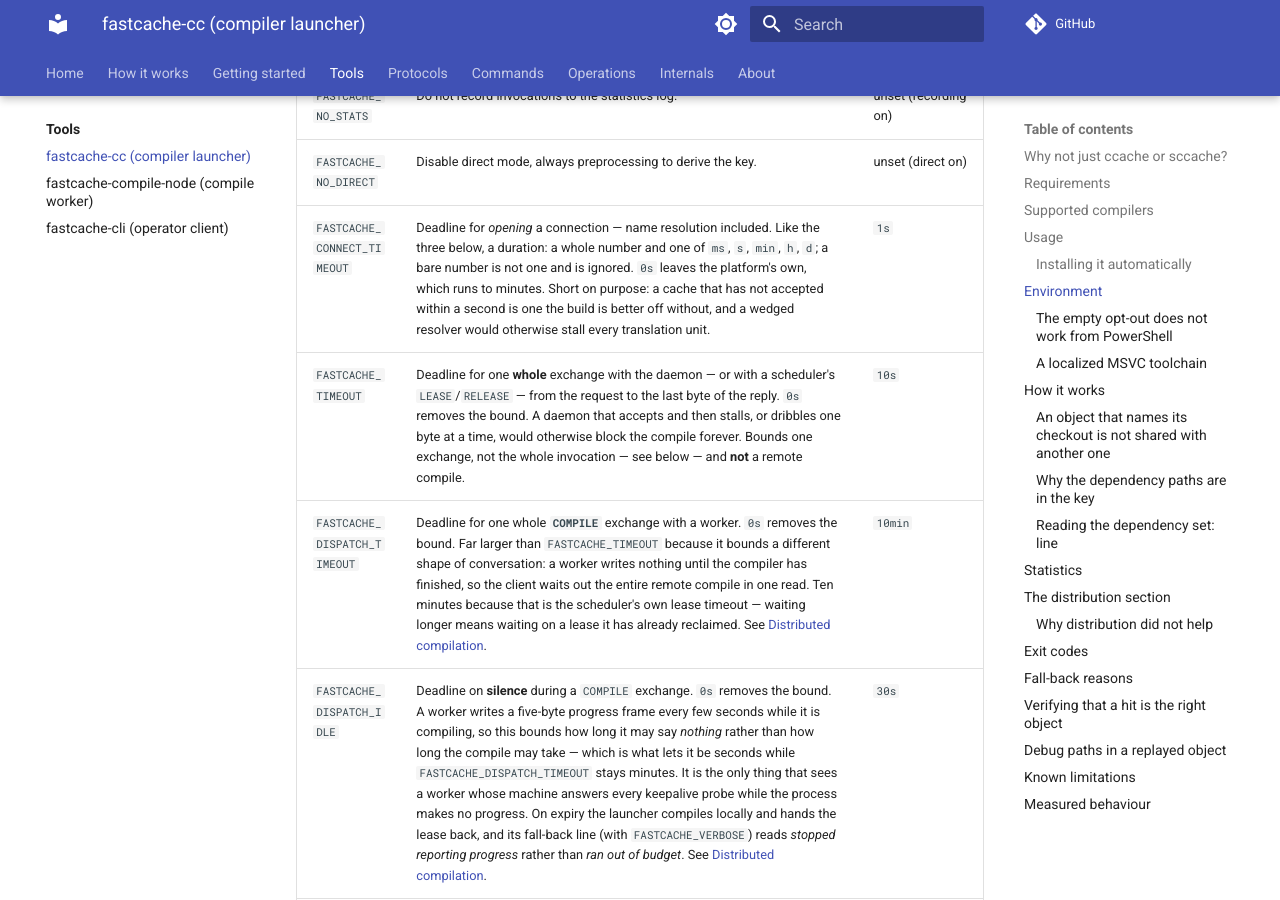
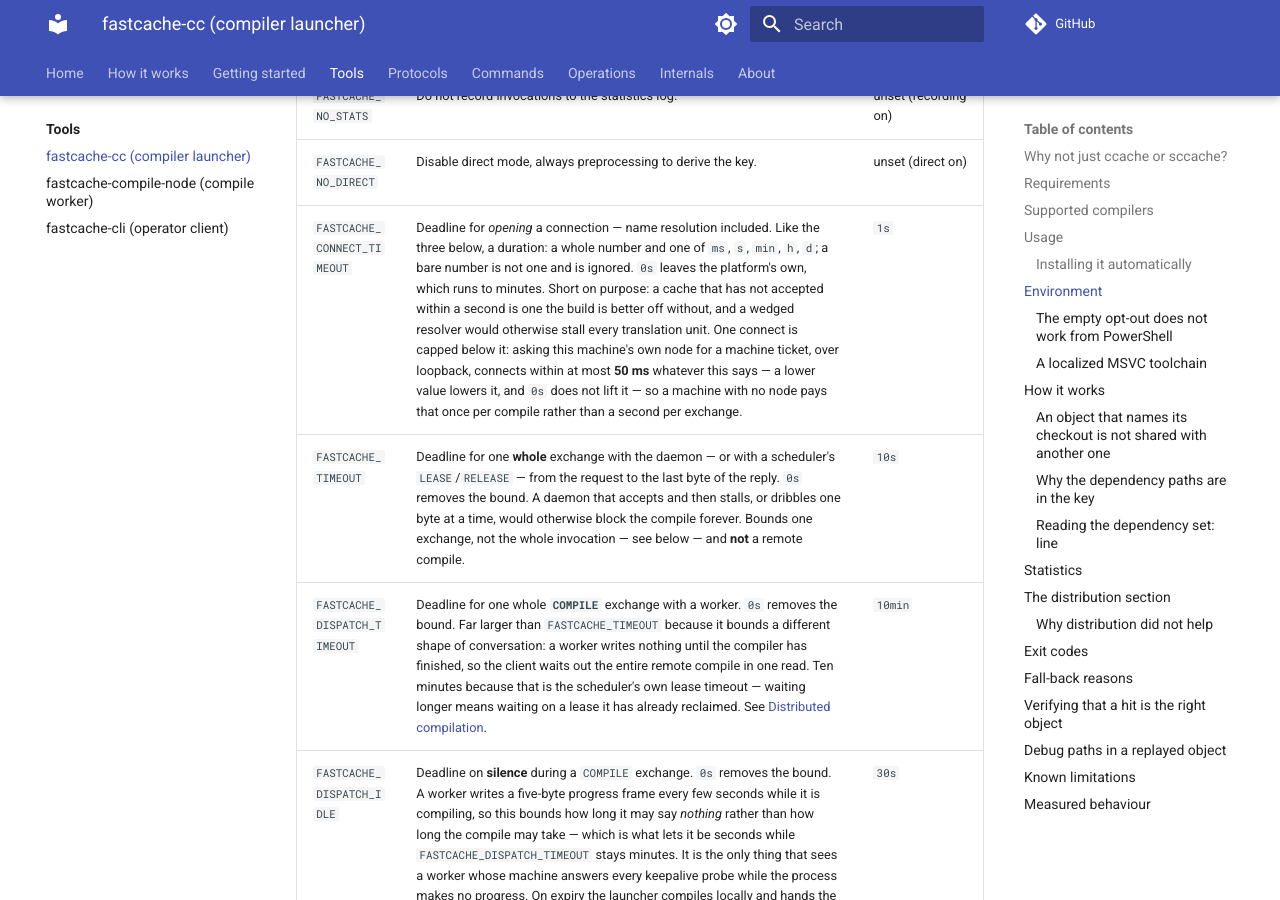
Before and after one commit to LASTRADA-Software/fastcached, an MkDocs documentation site: the page built from docs/tools/fastcache-cc.md, in a window 1280 px wide and 900 px high, scrolled down 7294 px. Built offline with MkDocs 1.6.1 and Material for MkDocs 9.7.7, drawn with Linux system fonts in a browser that asks for light colours; comment, search, counter and statistics services are not loaded; some of the changed text lies outside the part shown.

Commit message:
docs: FASTCACHE_CONNECT_TIMEOUT names the 50 ms mint cap, and a missing node costs at most it (#1664)
Signed-off-by: Christian Parpart <christian@parpart.family>

```diff
--- a/docs/tools/fastcache-cc.md
+++ b/docs/tools/fastcache-cc.md
@@ -294,7 +294,7 @@ This page is the prose version; if the two ever disagree, `--help` is right.
 | `FASTCACHE_VERBOSE` | Print `HIT`/`MISS` and fall-back diagnostics to stderr. | unset (quiet) |
 | `FASTCACHE_NO_STATS` | Do not record invocations to the statistics log. | unset (recording on) |
 | `FASTCACHE_NO_DIRECT` | Disable direct mode, always preprocessing to derive the key. | unset (direct on) |
-| `FASTCACHE_CONNECT_TIMEOUT` | Deadline for *opening* a connection — name resolution included. Like the three below, a duration: a whole number and one of `ms`, `s`, `min`, `h`, `d`; a bare number is not one and is ignored. `0s` leaves the platform's own, which runs to minutes. Short on purpose: a cache that has not accepted within a second is one the build is better off without, and a wedged resolver would otherwise stall every translation unit. | `1s` |
+| `FASTCACHE_CONNECT_TIMEOUT` | Deadline for *opening* a connection — name resolution included. Like the three below, a duration: a whole number and one of `ms`, `s`, `min`, `h`, `d`; a bare number is not one and is ignored. `0s` leaves the platform's own, which runs to minutes. Short on purpose: a cache that has not accepted within a second is one the build is better off without, and a wedged resolver would otherwise stall every translation unit. One connect is capped below it: asking this machine's own node for a machine ticket, over loopback, connects within at most **50 ms** whatever this says — a lower value lowers it, and `0s` does not lift it — so a machine with no node pays that once per compile rather than a second per exchange. | `1s` |
 | `FASTCACHE_TIMEOUT` | Deadline for one **whole** exchange with the daemon — or with a scheduler's `LEASE`/`RELEASE` — from the request to the last byte of the reply. `0s` removes the bound. A daemon that accepts and then stalls, or dribbles one byte at a time, would otherwise block the compile forever. Bounds one exchange, not the whole invocation — see below — and **not** a remote compile. | `10s` |
 | `FASTCACHE_DISPATCH_TIMEOUT` | Deadline for one whole **`COMPILE`** exchange with a worker. `0s` removes the bound. Far larger than `FASTCACHE_TIMEOUT` because it bounds a different shape of conversation: a worker writes nothing until the compiler has finished, so the client waits out the entire remote compile in one read. Ten minutes because that is the scheduler's own lease timeout — waiting longer means waiting on a lease it has already reclaimed. See [Distributed compilation](../getting-started/distributed-compilation.md). | `10min` |
 | `FASTCACHE_DISPATCH_IDLE` | Deadline on **silence** during a `COMPILE` exchange. `0s` removes the bound. A worker writes a five-byte progress frame every few seconds while it is compiling, so this bounds how long it may say *nothing* rather than how long the compile may take — which is what lets it be seconds while `FASTCACHE_DISPATCH_TIMEOUT` stays minutes. It is the only thing that sees a worker whose machine answers every keepalive probe while the process makes no progress. On expiry the launcher compiles locally and hands the lease back, and its fall-back line (with `FASTCACHE_VERBOSE`) reads *stopped reporting progress* rather than *ran out of budget*. See [Distributed compilation](../getting-started/distributed-compilation.md). | `30s` |
@@ -873,7 +873,7 @@ ask.
 | `uses __TIME__/__DATE__/__TIMESTAMP__` | Deliberate: the TU is non-deterministic and would never hit. Reported as *uncacheable*, not as an error. |
 | `a command-line path is drive-relative under no root`, `a reported dependency path is drive-relative under no root` | Deliberate, and Windows-only. A path like `C:foo\bar.hpp` resolves against drive `C:`'s **own** current directory, which no cache entry records — so the launcher can neither key it (a header moved inside it would not re-key) nor check it on replay (there is no directory to `stat` it against). Caching such a compile could serve a stale dependency record under a zero exit code, so it is not cached at all. Reported as *uncacheable*, not as an error. Spell the path absolutely (`C:\foo\bar.hpp`), make it relative, or bring it under `FASTCACHE_SOURCE_DIR`/`FASTCACHE_BINARY_DIR`. The first is the rule applied to the command line, the second to what the compiler reported; `FASTCACHE_VERBOSE` names the offending path itself. |
 | `daemon does not support authentication; the configured credential was ignored` | `FASTCACHE_TOKEN` is set but the daemon predates the AUTH verb. Caching works normally — the daemon steps over the verb it does not know and serves the command — but this traffic is **not** authenticated. Said once per invocation rather than per exchange. Upgrade the daemon, or unset the token if it was not meant to apply here. |
-| `no machine ticket: this machine's node did not answer MINT-TICKET`, `... refused MINT-TICKET`, `... answered MINT-TICKET with none`, `... FASTCACHE_ADDR names no endpoint ...` | This machine's node could not mint the ticket an exchange with another machine presents, so that exchange carried none. Whether it was then refused is its audience's decision: a cache or scheduler that requires a ticket refuses it, and the reason is recorded in place of that refusal because it names the thing to fix. The node is asked over loopback at `FASTCACHE_ADDR`'s port, whatever `FASTCACHE_SCHEDULER` names: start it, or point `FASTCACHE_ADDR` at the port it listens on. The build succeeds either way; only the remote work is lost. `FASTCACHE_VERBOSE=1` says it once per invocation, with the endpoint and the node's own words. A node that did not answer is asked once per invocation and not again, under a connect bound sized for loopback rather than for the network, so a machine with no node pays that bound once per compile; a cache with authentication off serves an exchange without one. |
+| `no machine ticket: this machine's node did not answer MINT-TICKET`, `... refused MINT-TICKET`, `... answered MINT-TICKET with none`, `... FASTCACHE_ADDR names no endpoint ...` | This machine's node could not mint the ticket an exchange with another machine presents, so that exchange carried none. Whether it was then refused is its audience's decision: a cache or scheduler that requires a ticket refuses it, and the reason is recorded in place of that refusal because it names the thing to fix. The node is asked over loopback at `FASTCACHE_ADDR`'s port, whatever `FASTCACHE_SCHEDULER` names: start it, or point `FASTCACHE_ADDR` at the port it listens on. The build succeeds either way; only the remote work is lost. `FASTCACHE_VERBOSE=1` says it once per invocation, with the endpoint and the node's own words. A node that did not answer is asked once per invocation and not again, under a connect bound sized for loopback rather than for the network, so a machine with no node pays at most that bound, once per compile (Linux refuses a closed loopback port at once); a cache with authentication off serves an exchange without one. |
 | `rejected (unauthenticated): ...` | The daemon requires a credential. `authentication required` means none was sent — set `FASTCACHE_TOKEN`. `authentication failed` means one was sent and was wrong. The two are deliberately different messages because they are different mistakes. Either way the build succeeds and only the caching is lost — the compile is still dispatched if `FASTCACHE_SCHEDULER` names a scheduler, and runs locally otherwise. |
 | `fetch exchange failed`, `fetch decoded malformed` | Transport or protocol trouble mid-request. Also how a `FASTCACHE_TIMEOUT` expiry surfaces: a daemon that accepted the connection and then went quiet. If these appear in bulk and each compile stalls for the full timeout first, suspect a wedged daemon rather than a flaky network. `fetch exchange failed` is also what a plainly wrong `FASTCACHE_ADDR` looks like — every compile, at once, with the fleet still doing the work. The two differ in what happens next: `fetch exchange failed` carries on and dispatches, while `fetch decoded malformed` — a daemon that answered with a value this launcher cannot read, which in practice means a mixed install — ends the invocation at a local compile. |
 | `fetch decoded another generation's value` | The daemon served a value that IS a compile value, well formed, written under a canonicalization generation this build does not implement. **Ordinary during a rolling upgrade**, and not a damaged cache — which is the whole reason it is not `fetch decoded malformed`. Either direction: a producer behind this launcher reads exactly like one ahead of it. The compile happens locally, nothing is stored, and it clears once every server and launcher in the fleet are on one generation. The wire code's side of it is [`foreign-value-generation`](../protocols/compile-cache.md#error-codes). |
```
